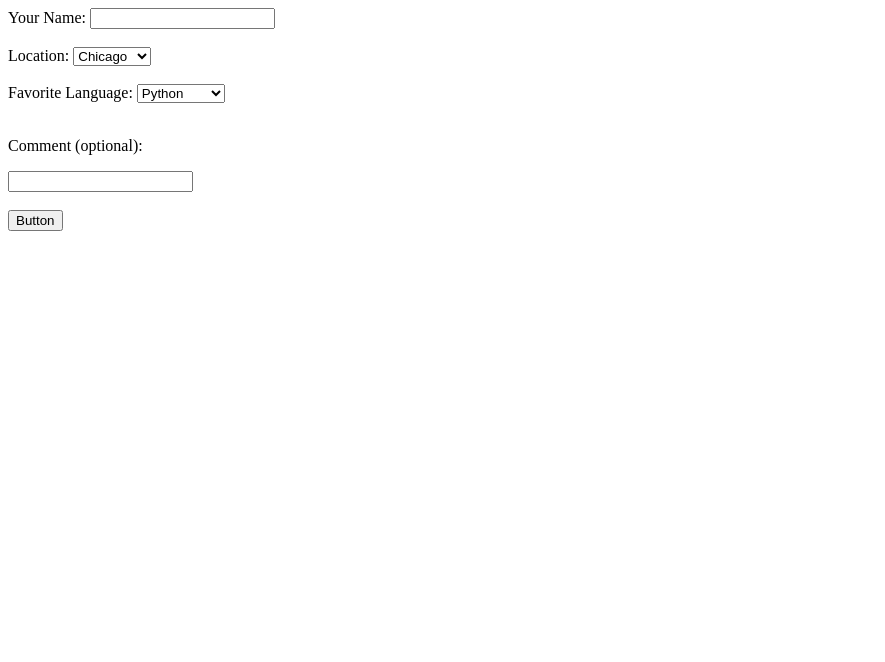
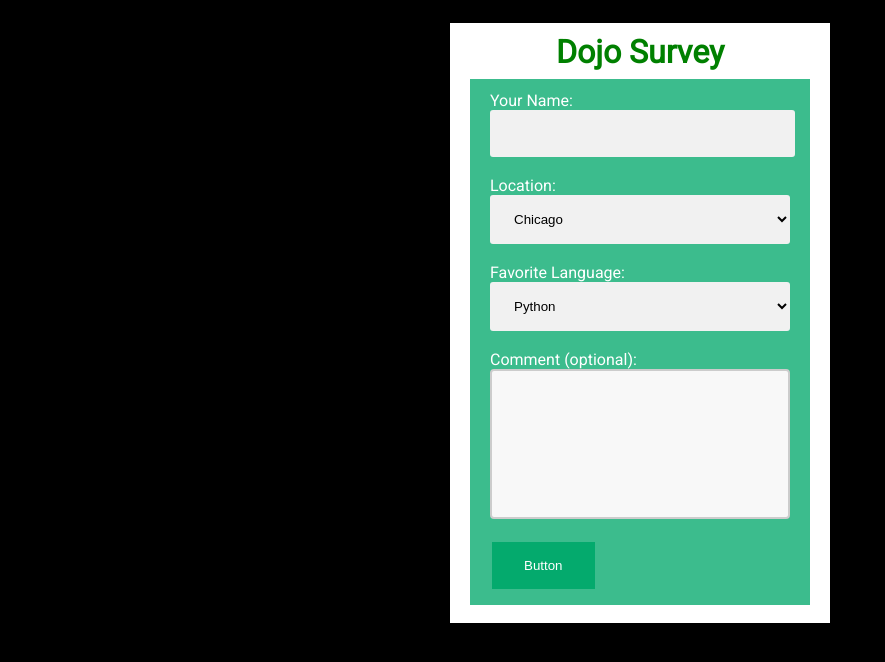
Before and after one commit to elminabrkic/coding_dojo, a Flask app: page / in a window 1280 px wide. Shown: the top 662 px of the page, without its empty margins (0-885 px from the left). Run offline with Flask 2, Linux system fonts and the light colour scheme.

Commit message:
added css file

```diff
--- /dev/null
+++ b/Flask/dojo_survey/static/css/style.css
@@ -0,0 +1,75 @@
+* {
+    margin: 0;
+    padding: 0;
+}
+h1 {
+    color: green;
+    text-align: center;
+  }
+
+body {
+    background-color: black;
+    padding: 20px 40px;
+    font-family: 'Roboto', sans-serif;
+}
+
+.wrapper {
+    margin: 0 auto;
+    border: 3px solid black;
+    width: 340px;
+    padding: 10px 20px;
+    background-color: white;
+}
+
+
+.back {
+    padding: 5px;
+    font-size: 16px;
+    padding: 15px 32px;
+    background-color: #4CAF50;
+    text-align: center;
+    border: none;
+}
+.info{
+    width: 100%;
+    padding: 12px 20px;
+    margin: 8px 0;
+    box-sizing: border-box;
+    border: none;
+    background-color: #3CBC8D;
+    color: white;
+}
+#comment {
+    width: 100%;
+    height: 150px;
+    padding: 12px 20px;
+    box-sizing: border-box;
+    border: 2px solid #ccc;
+    border-radius: 4px;
+    background-color: #f8f8f8;
+    font-size: 16px;
+    resize: none;
+  }
+  #location {
+    width: 100%;
+    padding: 16px 20px;
+    border: none;
+    border-radius: 3px;
+    background-color: #f1f1f1;
+  }
+  #name{
+    width: 95%;
+    padding: 16px 10px;
+    border: none;
+    border-radius: 3px;
+    background-color: #f1f1f1;
+  }
+  #btn {
+    background-color: #04AA6D;
+    border: none;
+    color: white;
+    padding: 16px 32px;
+    text-decoration: none;
+    margin: 4px 2px;
+    cursor: pointer;
+  }
--- a/Flask/dojo_survey/templates/survey.html
+++ b/Flask/dojo_survey/templates/survey.html
@@ -4,26 +4,32 @@
     <meta charset="UTF-8">
     <meta http-equiv="X-UA-Compatible" content="IE=edge">
     <meta name="viewport" content="width=device-width, initial-scale=1.0">
+    <link rel="stylesheet" type="text/css" href="{{ url_for('static', filename='css/style.css')}}">
+    <link href="https://fonts.googleapis.com/css?family=Roboto" rel="stylesheet">
     <title>Dojo Survey Index</title>
 </head>
 <body>
-    <form action ="/result" method="post">
-        Your Name: <input type="text" name="name"><br><br>
-        Location: <select name="location">
+    <div class="wrapper">
+        <h1> Dojo Survey</h1>
+        <form class="info" action ="/result" method="post">
+            Your Name: <input id ="name" type="text" name="name"><br><br>
+            Location: <select name="location" id="location">
                 <option value="chicago">Chicago</option>
                 <option value="sanjose">San Jose</option>
                 <option value="boston">Boston</option>
                 <option value="denver">Denver</option>
             </select><br><br>
-        Favorite Language: <select name="language">
+            Favorite Language: <select name="language" id="location">
                 <option value="python">Python</option>
                 <option value="c">C</option>
                 <option value="java">Java</option>
                 <option value="javascript">Java Script</option>
             </select><br><br>
             <p>Comment (optional):</p>
-        <input type="textarea" name="comment"><br><br>
-        <input type="submit" name="button" value="Button">
+            <input type="textarea" name="comment" id="comment"><br><br>
+            <input id="btn" type="submit" name="button" value="Button">
         </form>
+    </div>
+
 </body>
 </html>
```
Also changed, not shown: Flask/dojo_survey/templates/result.html (+12 -4 lines). Lines whose indentation alone changed are shown as unchanged.
